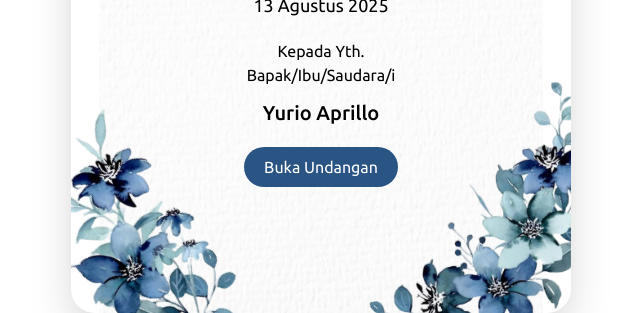
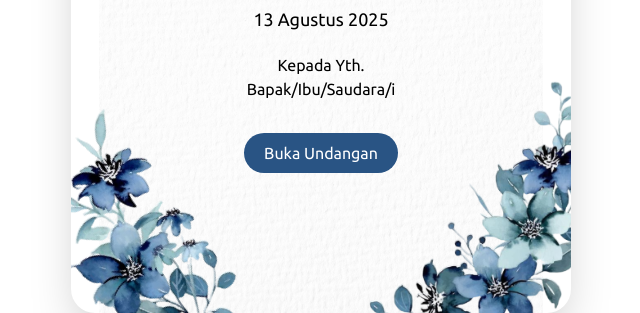
Before and after one commit to wardiman12/Rio-Indah, a website: page index.html in a window 1280 px wide. Shown: the part 487-800 px from the top of the page, without its empty margins (319-959 px from the left). Drawn offline with nearby package versions, Linux system fonts and the light colour scheme.

Commit message:
Update index.html

```diff
--- a/index.html
+++ b/index.html
@@ -45,7 +45,7 @@
 
                         <div class="guest-name text-center">
                             <p class="mb-3 leading-6">Kepada Yth.<br/>Bapak/Ibu/Saudara/i</p>
-                            <h6 id="guest-name" class="text-xl font-medium">Yurio Aprillo</h6>
+                            <h6 id="guest-name" class="text-xl font-medium"> </h6>
                         </div>
 
                         <button type="button" id="btn-buka-undangan" class="mx-auto bg-primary text-white px-5 py-3 rounded-full mt-5 hover:bg-opacity-85">
@@ -103,8 +103,6 @@
 
                         <p class="leading-6 font-medium">Yang InsyaAllah akan dilaksanakan pada:</p>
 
-                        <h5 class="text-center text-3xl font-medium">Rabu, 13 Agustus 2025</h5>
-
                         <div class="my-2">
                             <h6 class="font-rait text-4xl">Akad Nikah</h6>
                             <p>Jum'at, 27 Juni 2025<br/>
@@ -114,6 +112,7 @@
 
                         <div class="my-2">
                             <h6 class="font-rait text-4xl">Resepsi</h6>
+                             <h5 class="text-center text-3xl font-medium">Rabu, 13 Agustus 2025</h5>
                             <p>Pukul 10.00 - selesai</p>
                         </div>
 
```
